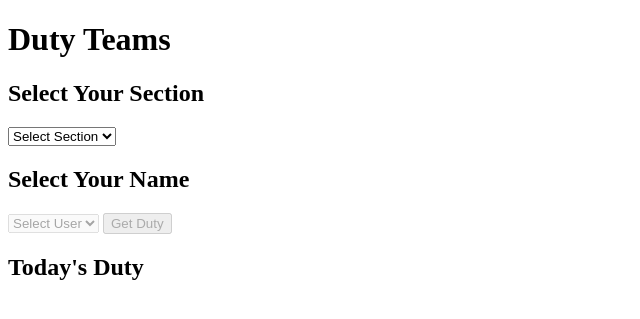
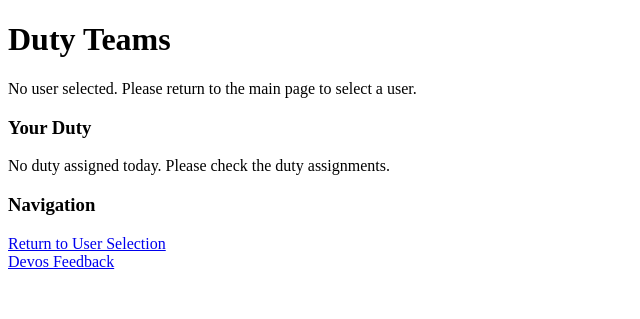
Before and after one commit to GlomeCS/BCSSM, a Flask app: template templates/duty_teams.html in a window 1280 px wide. Shown: the top 319 px of the page, without its empty margins (0-640 px from the left). Run offline with Flask 3, Linux system fonts and the light colour scheme; the template is opened without the code that fills it, so the values that code supplies are empty.

Commit message:
add session support to save user across multiple sessions

```diff
--- a/app.py
+++ b/app.py
@@ -1,11 +1,22 @@
-# app.py
+import os
 from flask import Flask
 from routes import init_routes
+from config import DevelopmentConfig, TestingConfig, ProductionConfig
 
 app = Flask(__name__)
 
-# Initialize routes from routes.py
+# Dynamically load configuration based on environment
+env = os.getenv('FLASK_ENV', 'development')  # Default to 'development'
+
+if env == 'development':
+    app.config.from_object(DevelopmentConfig)
+elif env == 'testing':
+    app.config.from_object(TestingConfig)
+else:
+    app.config.from_object(ProductionConfig)
+
+# Initialize routes
 init_routes(app)
 
 if __name__ == "__main__":
-    app.run(debug=True)
+    app.run()
--- a/routes.py
+++ b/routes.py
@@ -1,26 +1,65 @@
-# routes.py
-from flask import render_template, request, jsonify
+from flask import render_template, request, jsonify, session, redirect, url_for
 from datetime import datetime
-from utils import get_user_duty, get_users_by_section  # Assuming you move the duty fetching logic to utils.py
+from utils import get_user_duty, get_users_by_section, user_assignments, get_all_users
 
 def init_routes(app):
 
     @app.route('/')
     def index():
-        return render_template('index.html')
+        users = get_all_users()  # Fetch all users to populate the dropdown
+        return render_template('index.html', users=users)
 
     @app.route('/duty-teams')
     def duty_team():
-        return render_template('duty_teams.html')
+        user_name = session.get('user_name')
+        if not user_name:
+            return redirect(url_for('index'))  # Redirect to index if no user is selected
+
+        # Get duty data for the user
+        duty_data = get_user_duty(user_name)
+
+        # Check if the user is a team leader and doesn't have a duty
+        if not duty_data:
+            duty_message = "You do not have a duty today."
+        else:
+            duty_message = duty_data.get('duty', 'No duty assigned')  # This depends on your duty data structure
+
+        return render_template('duty_teams.html', user=user_name, duty_message=duty_message)
 
     @app.route('/users-by-section')
     def users_by_section():
         section = request.args.get('section')
-        users = get_users_by_section(section)  # A function in utils.py
+        users = get_users_by_section(section)
         return jsonify({"users": users})
 
     @app.route('/user-duty')
     def user_duty():
         user_name = request.args.get('user')
-        duty_data = get_user_duty(user_name)  # Another function in utils.py
+        duty_data = get_user_duty(user_name)
         return jsonify(duty_data)
+
+    @app.route('/select-user', methods=['POST'])
+    def select_user():
+        user_name = request.json.get('user_name')
+        if user_name not in user_assignments:
+            return jsonify({"error": "User not found"}), 400
+
+        # Store the selected user in the session
+        session['user_name'] = user_name
+        return jsonify({"message": f"User {user_name} selected successfully!"})
+
+    @app.route('/get-selected-user')
+    def get_selected_user():
+        user_name = session.get('user_name')
+        if not user_name:
+            return jsonify({"user": None})  # No user selected yet
+        return jsonify({"user": user_name})
+
+    @app.route('/logout', methods=['POST'])
+    def logout():
+        session.pop('user_name', None)
+        return jsonify({"message": "User logged out successfully!"})
+
+    @app.route('/devos-feedback')
+    def devos_feedback():
+        return render_template('devos_feedback.html')  # Placeholder for future feedback page
--- a/templates/duty_teams.html
+++ b/templates/duty_teams.html
@@ -4,102 +4,36 @@
     <meta charset="UTF-8">
     <meta name="viewport" content="width=device-width, initial-scale=1.0">
     <title>Duty Teams</title>
+    <script>
+        async function fetchSelectedUser() {
+            const response = await fetch('/get-selected-user');
+            const data = await response.json();
+            const currentUserEl = document.getElementById('currentUser');
+            if (data.user) {
+                currentUserEl.textContent = `Current User: ${data.user}`;
+            } else {
+                currentUserEl.textContent = `No user selected. Please return to the main page to select a user.`;
+            }
+        }
+
+        window.onload = fetchSelectedUser;
+    </script>
 </head>
 <body>
     <h1>Duty Teams</h1>
+    <p id="currentUser"></p>
 
-    <h2>Select Your Section</h2>
-    <select id="sectionSelect" onchange="loadUsersBySection()">
-        <option value="">Select Section</option>
-        <option value="Minis">Minis</option>
-        <option value="Micros">Micros</option>
-        <option value="Minors">Minors</option>
-        <option value="Majors">Majors</option>
-        <option value="Midis">Midis</option>
-        <option value="Maxis">Maxis</option>
-        <option value="Team Leaders">Team Leaders</option>
-    </select>
+    <h3>Your Duty</h3>
+    <p>
+        {% if duty_message %}
+            {{ duty_message }}  <!-- This is the dynamic duty message -->
+        {% else %}
+            No duty assigned today. Please check the duty assignments.
+        {% endif %}
+    </p>
 
-    <h2>Select Your Name</h2>
-    <select id="userSelect" disabled>
-        <option value="">Select User</option>
-    </select>
-    <button onclick="fetchUserDuty()" disabled id="getDutyButton">Get Duty</button>
-
-    <h2>Today's Duty</h2>
-    <div id="dutyDisplay"></div>
-
-    <script>
-        async function loadUsersBySection() {
-            const section = document.getElementById('sectionSelect').value;
-            const userSelect = document.getElementById('userSelect');
-            const dutyButton = document.getElementById('getDutyButton');
-            userSelect.innerHTML = '<option value="">Select User</option>'; // Clear previous options
-            dutyButton.disabled = true;
-
-            if (!section) {
-                userSelect.disabled = true;
-                return;
-            }
-
-            try {
-                const response = await fetch(`/users-by-section?section=${section}`);
-                const data = await response.json();
-
-                if (data.error) {
-                    alert(data.error);
-                    userSelect.disabled = true;
-                    return;
-                }
-
-                data.users.forEach(user => {
-                    const option = document.createElement('option');
-                    option.value = user.name;
-
-                    // Use the role or default to "Team Member"
-                    const roleText = user.role || "Team Member";
-                    option.textContent = `${user.name} (${roleText})`;
-
-                    userSelect.appendChild(option);
-                });
-
-                userSelect.disabled = false;
-                dutyButton.disabled = false;
-            } catch (error) {
-                alert("An error occurred while loading users. Please try again.");
-                userSelect.disabled = true;
-            }
-        }
-
-        async function fetchUserDuty() {
-            const user = document.getElementById('userSelect').value;
-            if (!user) {
-                alert("Please select a user.");
-                return;
-            }
-
-            try {
-                const response = await fetch(`/user-duty?user=${user}`);
-                const data = await response.json();
-
-                const dutyDisplay = document.getElementById('dutyDisplay');
-
-                if (data.error) {
-                    dutyDisplay.innerText = data.error;
-                } else {
-                    let roleText = data.role ? `<p><strong>Role:</strong> ${data.role}</p>` : "";
-                    dutyDisplay.innerHTML = `
-                        <p><strong>User:</strong> ${data.user}</p>
-                        <p><strong>Section:</strong> ${data.section}</p>
-                        ${roleText}
-                        <p><strong>Team:</strong> ${data.team || "None"}</p>
-                        <p><strong>Today's Duty:</strong> ${data.duty || "None"}</p>
-                    `;
-                }
-            } catch (error) {
-                alert("An error occurred while fetching the duty. Please try again.");
-            }
-        }
-    </script>
+    <h3>Navigation</h3>
+    <a href="/">Return to User Selection</a><br>
+    <a href="/devos-feedback">Devos Feedback</a>
 </body>
 </html>
--- a/utils.py
+++ b/utils.py
@@ -18,6 +18,10 @@ user_assignments = {
     "Mona": {"section": "Midis", "team": "Duty Team 2"},
     "Nora": {"section": "Maxis", "team": "Duty Team 3"},
 }
+
+def get_all_users():
+    # Return all keys (usernames) from the user_assignments dictionary
+    return list(user_assignments.keys())
 
 # Function to get a user's duty
 def get_user_duty(user_name):
```
Also changed, not shown: config.py (added, +17 -0 lines), templates/index.html (+50 -5 lines).
